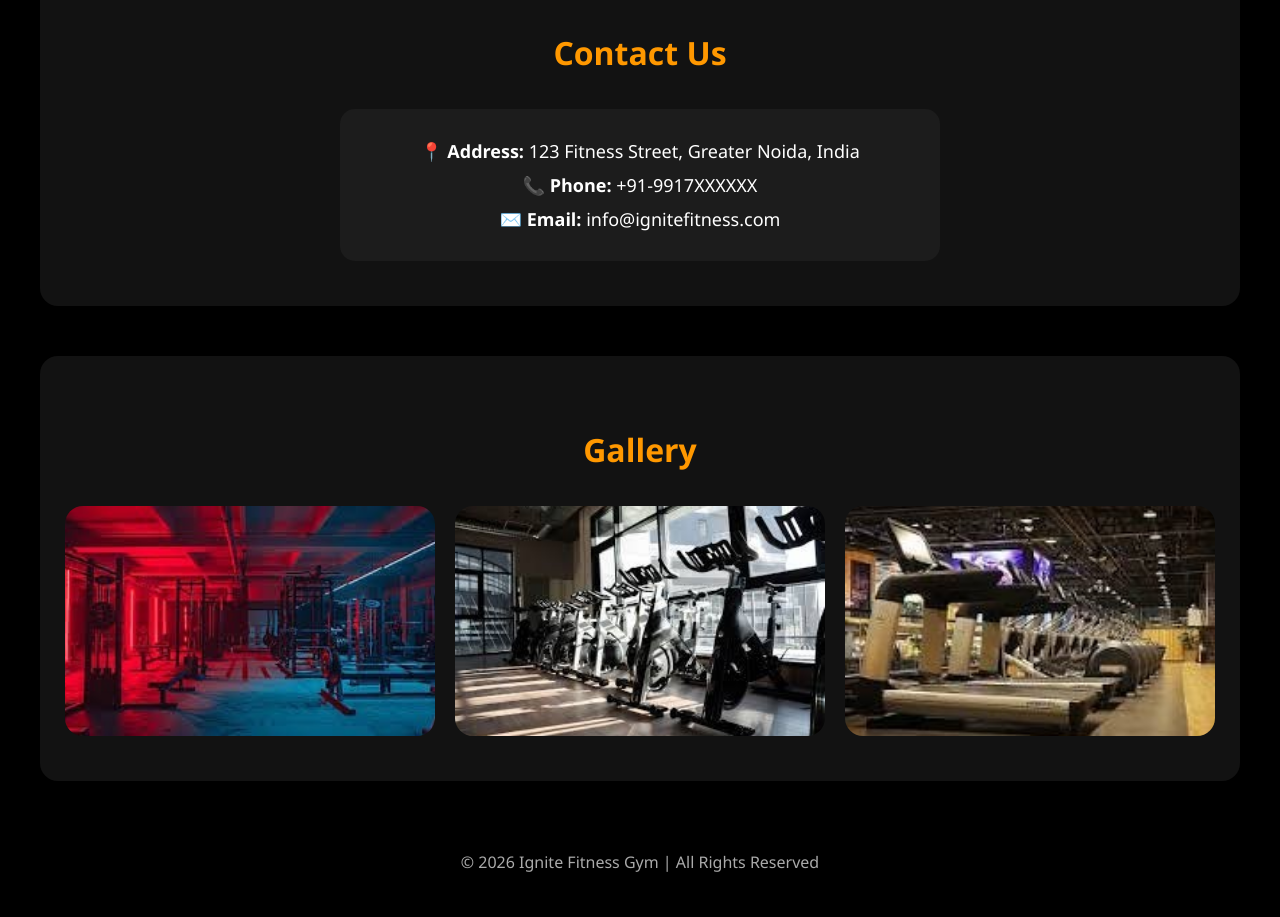
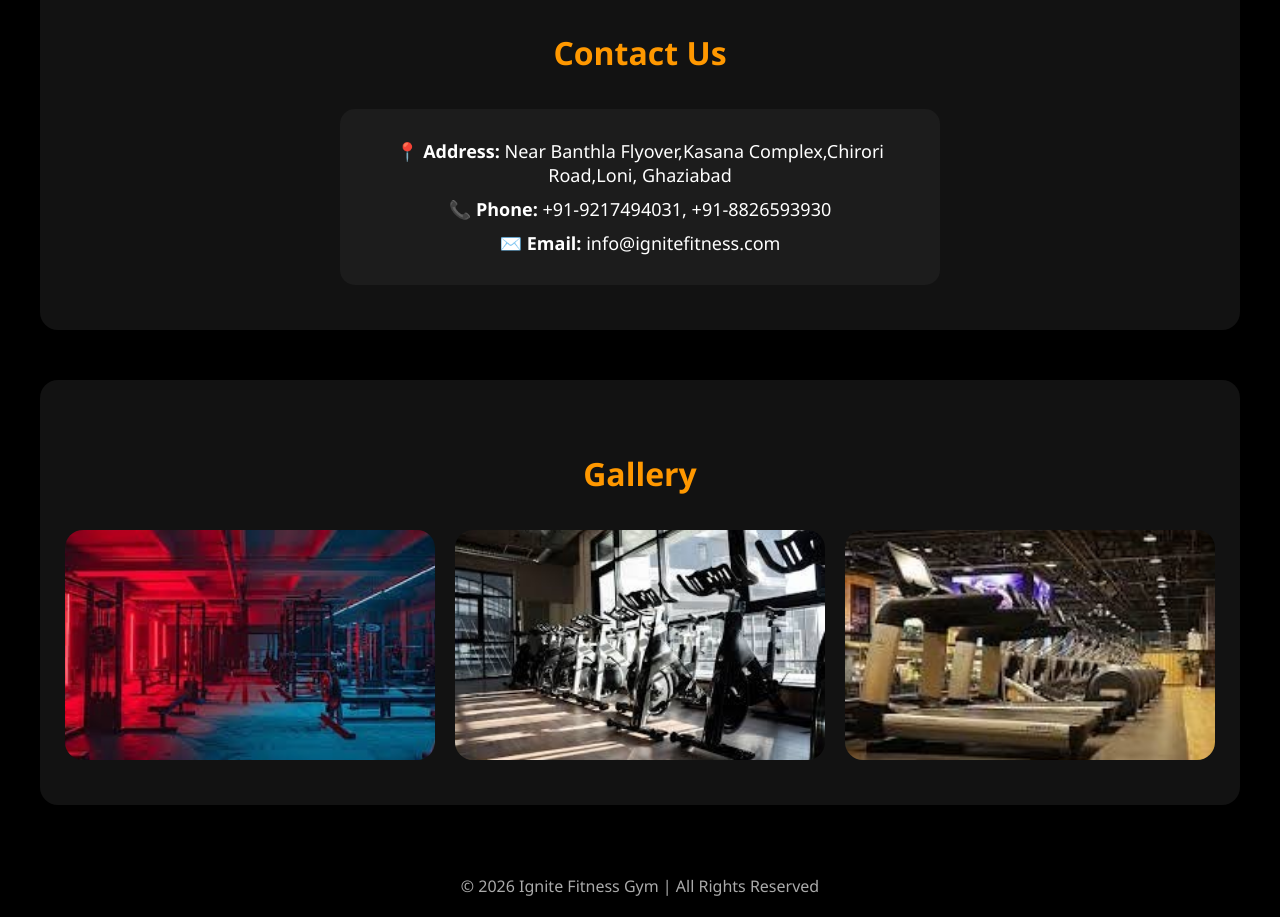
Before and after one commit to 99riyabhati/ignite-fitness, a plain HTML site: page index.html in a window 1280 px wide. Shown: the part 2440-3357 px from the top of the page. Before the commit the page ends 3333 px from the top, so only its background shows below. Drawn offline with Linux system fonts and the light colour scheme.

Commit message:
Update gym address in contact and schema

```diff
--- a/index.html
+++ b/index.html
@@ -145,8 +145,8 @@ footer { text-align:center; padding:20px; color:#aaa; background:#000; }
 <section>
   <h2>Contact Us</h2>
   <div class="contact-box">
-    <p>📍 <strong>Address:</strong> 123 Fitness Street, Greater Noida, India</p>
-    <p>📞 <strong>Phone:</strong> +91-9917XXXXXX</p>
+    <p>📍 <strong>Address:</strong> Near Banthla Flyover,Kasana Complex,Chirori Road,Loni, Ghaziabad</p>
+    <p>📞 <strong>Phone:</strong> +91-9217494031, +91-8826593930</p>
     <p>✉️ <strong>Email:</strong> info@ignitefitness.com</p>
   </div>
 </section>
```
